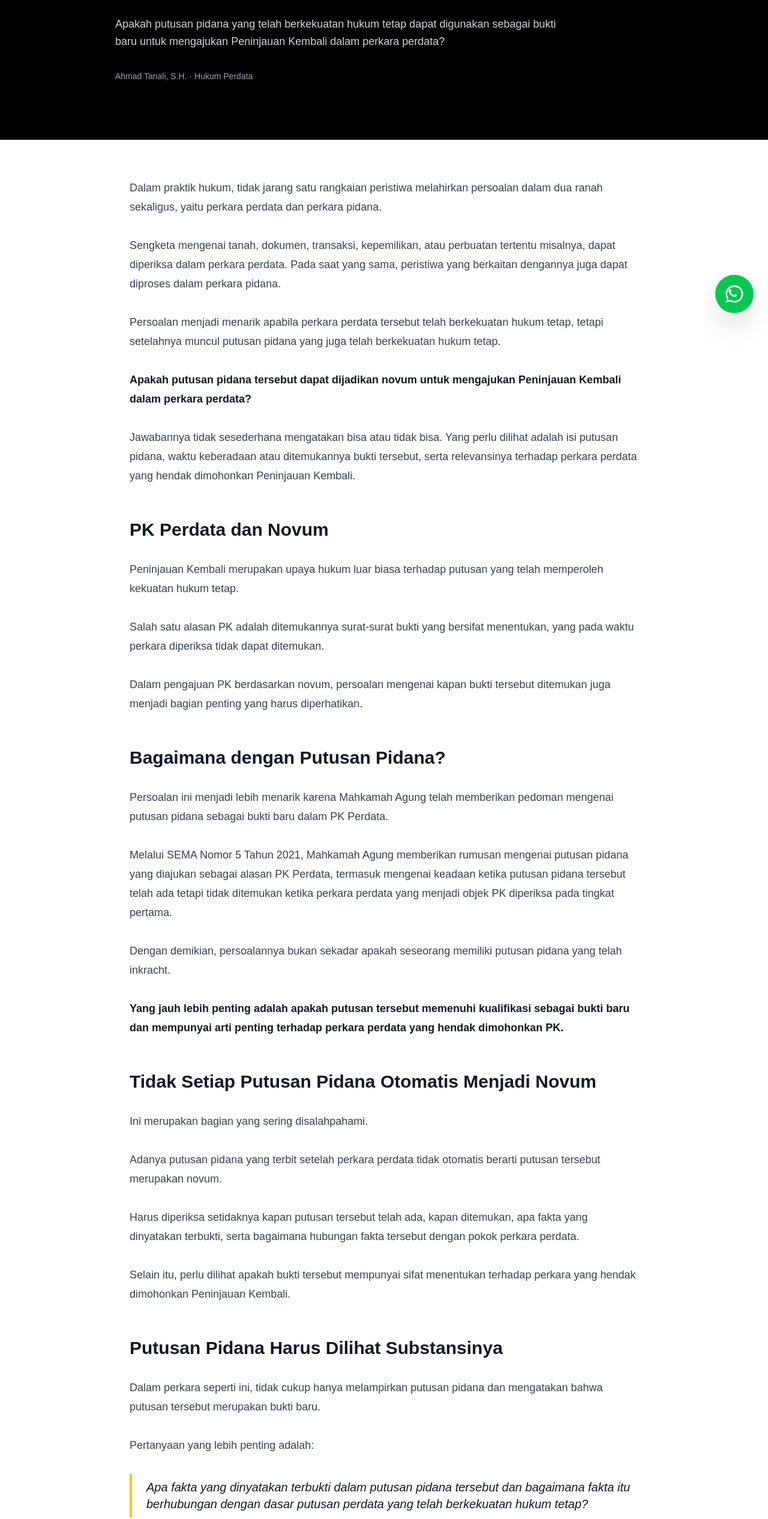
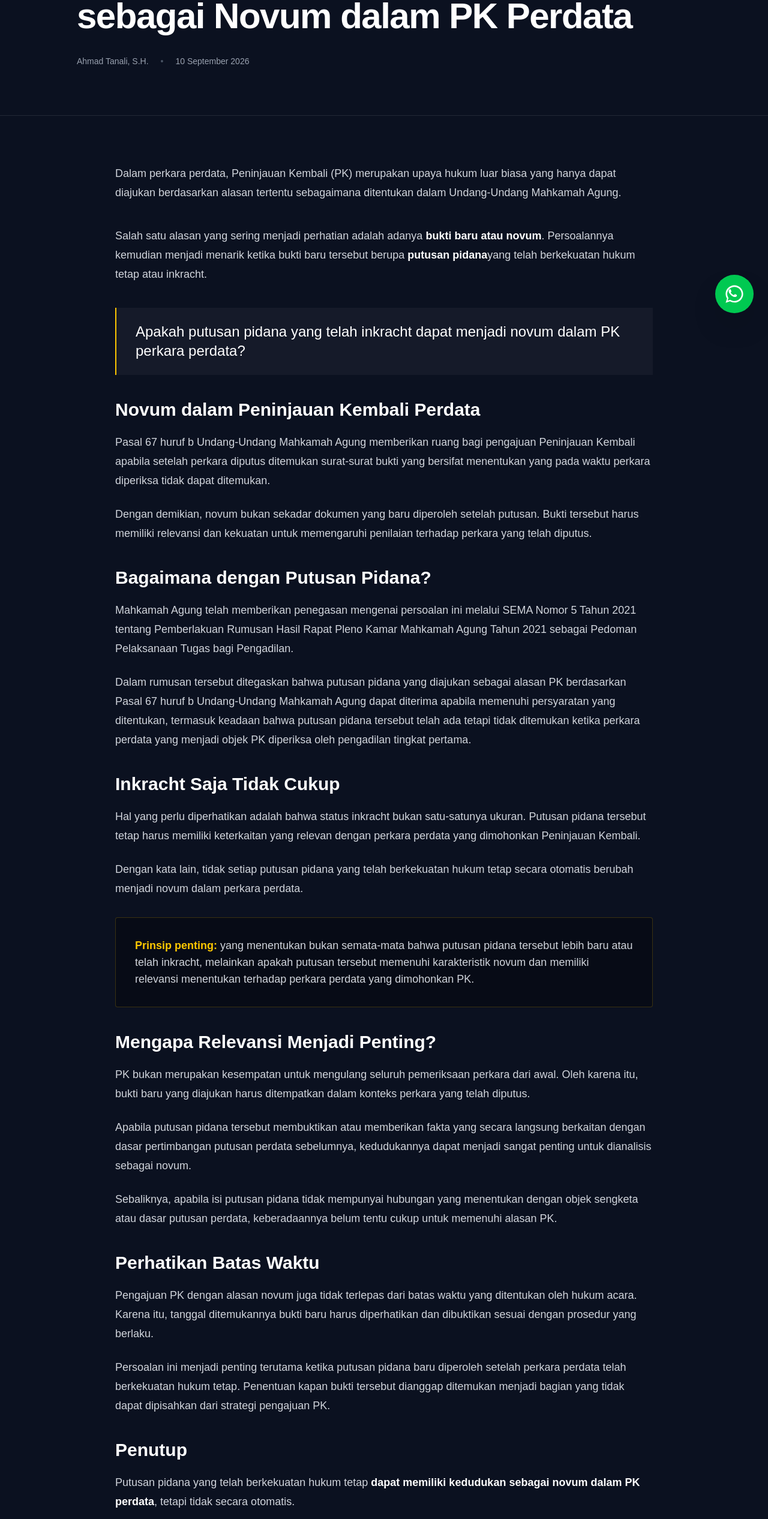
Before and after one commit to ahmadtanali/kantor-hukum, a Next.js app: page /artikel/putusan-pidana-inkracht-sebagai-novum-perkara-perdata in a window 1280 px wide. Shown: the part 254-2786 px from the top of the page at 60% size. Built offline with nearby package versions, Linux system fonts and the light colour scheme.

Commit message:
Rapikan tampilan artikel novum PK perdata

```diff
--- a/app/artikel/putusan-pidana-inkracht-sebagai-novum-perkara-perdata/page.tsx
+++ b/app/artikel/putusan-pidana-inkracht-sebagai-novum-perkara-perdata/page.tsx
@@ -1,327 +1,260 @@
 import type { Metadata } from "next";
+
 import Navbar from "../../components/Navbar";
 import Footer from "../../components/Footer";
 import FloatingWhatsApp from "../../components/FloatingWhatsApp";
 
 export const metadata: Metadata = {
   title:
-    "Putusan Pidana yang Telah Inkracht sebagai Novum dalam PK Perdata",
+    "Putusan Pidana yang Telah Inkracht sebagai Novum dalam PK Perdata | Ahmad Tanali & Rekan",
   description:
-    "Apakah putusan pidana yang telah berkekuatan hukum tetap dapat menjadi novum dalam Peninjauan Kembali perkara perdata? Simak penjelasan dan batasannya.",
+    "Apakah putusan pidana yang telah berkekuatan hukum tetap dapat menjadi novum dalam Peninjauan Kembali perkara perdata? Memahami kedudukan, syarat, dan relevansinya.",
 };
 
-export default function PutusanPidanaNovumPage() {
+export default function ArticlePage() {
   return (
     <>
       <Navbar />
 
-      <main className="bg-white text-gray-900">
-        <section className="bg-black text-white px-6 py-24">
-          <div className="max-w-4xl mx-auto">
-            <p className="text-yellow-400 text-sm tracking-[0.25em] uppercase mb-5">
-              Hukum Perdata
+      <main className="min-h-screen bg-[#0b1120] text-white">
+        {/* HEADER ARTIKEL */}
+        <section className="border-b border-white/10 px-6 pb-16 pt-32 md:px-12 md:pb-20">
+          <div className="mx-auto max-w-5xl">
+            <p className="mb-5 text-sm font-semibold uppercase tracking-[0.3em] text-yellow-400">
+              HUKUM PERDATA
             </p>
 
-            <h1 className="text-4xl md:text-5xl font-bold leading-tight mb-6">
+            <h1 className="max-w-5xl text-4xl font-bold leading-tight tracking-tight text-white md:text-6xl">
               Putusan Pidana yang Telah Inkracht sebagai Novum dalam PK Perdata
             </h1>
 
-            <p className="text-gray-300 text-lg leading-relaxed max-w-3xl">
-              Apakah putusan pidana yang telah berkekuatan hukum tetap dapat
-              digunakan sebagai bukti baru untuk mengajukan Peninjauan Kembali
-              dalam perkara perdata?
-            </p>
-
-            <div className="mt-8 text-sm text-gray-400">
-              Ahmad Tanali, S.H. · Hukum Perdata
+            <div className="mt-7 flex flex-wrap items-center gap-x-5 gap-y-2 text-sm text-gray-400">
+              <span>Ahmad Tanali, S.H.</span>
+              <span className="hidden text-gray-600 md:inline">•</span>
+              <span>10 September 2026</span>
             </div>
           </div>
         </section>
 
-        <article className="max-w-4xl mx-auto px-6 py-16">
-          <div className="space-y-8 text-lg leading-8 text-gray-700">
+        {/* ISI ARTIKEL */}
+        <article className="px-6 py-14 md:px-12 md:py-20">
+          <div className="mx-auto max-w-4xl">
+            <div className="space-y-10 text-[17px] leading-8 text-gray-300 md:text-lg">
               <p>
-              Dalam praktik hukum, tidak jarang satu rangkaian peristiwa
-              melahirkan persoalan dalam dua ranah sekaligus, yaitu perkara
-              perdata dan perkara pidana.
+                Dalam perkara perdata, Peninjauan Kembali (PK) merupakan upaya
+                hukum luar biasa yang hanya dapat diajukan berdasarkan alasan
+                tertentu sebagaimana ditentukan dalam Undang-Undang Mahkamah
+                Agung.
               </p>
 
               <p>
-              Sengketa mengenai tanah, dokumen, transaksi, kepemilikan, atau
-              perbuatan tertentu misalnya, dapat diperiksa dalam perkara
-              perdata. Pada saat yang sama, peristiwa yang berkaitan dengannya
-              juga dapat diproses dalam perkara pidana.
+                Salah satu alasan yang sering menjadi perhatian adalah adanya
+                <strong className="font-semibold text-white">
+                  {" "}
+                  bukti baru atau novum
+                </strong>
+                . Persoalannya kemudian menjadi menarik ketika bukti baru
+                tersebut berupa <strong className="text-white">putusan pidana</strong>
+                yang telah berkekuatan hukum tetap atau inkracht.
               </p>
 
-            <p>
-              Persoalan menjadi menarik apabila perkara perdata tersebut telah
-              berkekuatan hukum tetap, tetapi setelahnya muncul putusan pidana
-              yang juga telah berkekuatan hukum tetap.
+              {/* HIGHLIGHT */}
+              <div className="border-l-2 border-yellow-400 bg-white/[0.04] px-6 py-6 md:px-8">
+                <p className="text-xl font-medium leading-8 text-white md:text-2xl">
+                  Apakah putusan pidana yang telah inkracht dapat menjadi novum
+                  dalam PK perkara perdata?
                 </p>
+              </div>
 
-            <p className="font-semibold text-gray-900">
-              Apakah putusan pidana tersebut dapat dijadikan novum untuk
-              mengajukan Peninjauan Kembali dalam perkara perdata?
-            </p>
-
-            <p>
-              Jawabannya tidak sesederhana mengatakan bisa atau tidak bisa.
-              Yang perlu dilihat adalah isi putusan pidana, waktu keberadaan
-              atau ditemukannya bukti tersebut, serta relevansinya terhadap
-              perkara perdata yang hendak dimohonkan Peninjauan Kembali.
-            </p>
-
-            <h2 className="text-2xl md:text-3xl font-bold text-gray-900 pt-6">
-              PK Perdata dan Novum
+              <section>
+                <h2 className="mb-5 text-2xl font-bold text-white md:text-3xl">
+                  Novum dalam Peninjauan Kembali Perdata
                 </h2>
 
                 <p>
-              Peninjauan Kembali merupakan upaya hukum luar biasa terhadap
-              putusan yang telah memperoleh kekuatan hukum tetap.
+                  Pasal 67 huruf b Undang-Undang Mahkamah Agung memberikan
+                  ruang bagi pengajuan Peninjauan Kembali apabila setelah
+                  perkara diputus ditemukan surat-surat bukti yang bersifat
+                  menentukan yang pada waktu perkara diperiksa tidak dapat
+                  ditemukan.
                 </p>
 
-            <p>
-              Salah satu alasan PK adalah ditemukannya surat-surat bukti yang
-              bersifat menentukan, yang pada waktu perkara diperiksa tidak
-              dapat ditemukan.
+                <p className="mt-6">
+                  Dengan demikian, novum bukan sekadar dokumen yang baru
+                  diperoleh setelah putusan. Bukti tersebut harus memiliki
+                  relevansi dan kekuatan untuk memengaruhi penilaian terhadap
+                  perkara yang telah diputus.
                 </p>
+              </section>
 
-            <p>
-              Dalam pengajuan PK berdasarkan novum, persoalan mengenai kapan
-              bukti tersebut ditemukan juga menjadi bagian penting yang harus
-              diperhatikan.
-            </p>
-
-            <h2 className="text-2xl md:text-3xl font-bold text-gray-900 pt-6">
+              <section>
+                <h2 className="mb-5 text-2xl font-bold text-white md:text-3xl">
                   Bagaimana dengan Putusan Pidana?
                 </h2>
 
                 <p>
-              Persoalan ini menjadi lebih menarik karena Mahkamah Agung telah
-              memberikan pedoman mengenai putusan pidana sebagai bukti baru
-              dalam PK Perdata.
+                  Mahkamah Agung telah memberikan penegasan mengenai persoalan
+                  ini melalui SEMA Nomor 5 Tahun 2021 tentang Pemberlakuan
+                  Rumusan Hasil Rapat Pleno Kamar Mahkamah Agung Tahun 2021
+                  sebagai Pedoman Pelaksanaan Tugas bagi Pengadilan.
                 </p>
 
-            <p>
-              Melalui SEMA Nomor 5 Tahun 2021, Mahkamah Agung memberikan
-              rumusan mengenai putusan pidana yang diajukan sebagai alasan PK
-              Perdata, termasuk mengenai keadaan ketika putusan pidana tersebut
-              telah ada tetapi tidak ditemukan ketika perkara perdata yang
-              menjadi objek PK diperiksa pada tingkat pertama.
+                <p className="mt-6">
+                  Dalam rumusan tersebut ditegaskan bahwa putusan pidana yang
+                  diajukan sebagai alasan PK berdasarkan Pasal 67 huruf b
+                  Undang-Undang Mahkamah Agung dapat diterima apabila memenuhi
+                  persyaratan yang ditentukan, termasuk keadaan bahwa putusan
+                  pidana tersebut telah ada tetapi tidak ditemukan ketika
+                  perkara perdata yang menjadi objek PK diperiksa oleh
+                  pengadilan tingkat pertama.
                 </p>
+              </section>
 
-            <p>
-              Dengan demikian, persoalannya bukan sekadar apakah seseorang
-              memiliki putusan pidana yang telah inkracht.
-            </p>
-
-            <p className="font-semibold text-gray-900">
-              Yang jauh lebih penting adalah apakah putusan tersebut memenuhi
-              kualifikasi sebagai bukti baru dan mempunyai arti penting
-              terhadap perkara perdata yang hendak dimohonkan PK.
-            </p>
-
-            <h2 className="text-2xl md:text-3xl font-bold text-gray-900 pt-6">
-              Tidak Setiap Putusan Pidana Otomatis Menjadi Novum
+              <section>
+                <h2 className="mb-5 text-2xl font-bold text-white md:text-3xl">
+                  Inkracht Saja Tidak Cukup
                 </h2>
 
                 <p>
-              Ini merupakan bagian yang sering disalahpahami.
+                  Hal yang perlu diperhatikan adalah bahwa status inkracht
+                  bukan satu-satunya ukuran. Putusan pidana tersebut tetap
+                  harus memiliki keterkaitan yang relevan dengan perkara
+                  perdata yang dimohonkan Peninjauan Kembali.
                 </p>
 
-            <p>
-              Adanya putusan pidana yang terbit setelah perkara perdata tidak
-              otomatis berarti putusan tersebut merupakan novum.
+                <p className="mt-6">
+                  Dengan kata lain, tidak setiap putusan pidana yang telah
+                  berkekuatan hukum tetap secara otomatis berubah menjadi
+                  novum dalam perkara perdata.
                 </p>
 
-            <p>
-              Harus diperiksa setidaknya kapan putusan tersebut telah ada,
-              kapan ditemukan, apa fakta yang dinyatakan terbukti, serta
-              bagaimana hubungan fakta tersebut dengan pokok perkara perdata.
+                <div className="my-8 rounded-sm border border-yellow-400/20 bg-black/30 p-6 md:p-8">
+                  <p className="text-base leading-7 text-gray-300 md:text-lg">
+                    <span className="font-semibold text-yellow-400">
+                      Prinsip penting:
+                    </span>{" "}
+                    yang menentukan bukan semata-mata bahwa putusan pidana
+                    tersebut lebih baru atau telah inkracht, melainkan apakah
+                    putusan tersebut memenuhi karakteristik novum dan memiliki
+                    relevansi menentukan terhadap perkara perdata yang
+                    dimohonkan PK.
                   </p>
+                </div>
+              </section>
 
-            <p>
-              Selain itu, perlu dilihat apakah bukti tersebut mempunyai sifat
-              menentukan terhadap perkara yang hendak dimohonkan Peninjauan
-              Kembali.
-            </p>
-
-            <h2 className="text-2xl md:text-3xl font-bold text-gray-900 pt-6">
-              Putusan Pidana Harus Dilihat Substansinya
+              <section>
+                <h2 className="mb-5 text-2xl font-bold text-white md:text-3xl">
+                  Mengapa Relevansi Menjadi Penting?
                 </h2>
 
                 <p>
-              Dalam perkara seperti ini, tidak cukup hanya melampirkan putusan
-              pidana dan mengatakan bahwa putusan tersebut merupakan bukti
-              baru.
+                  PK bukan merupakan kesempatan untuk mengulang seluruh
+                  pemeriksaan perkara dari awal. Oleh karena itu, bukti baru
+                  yang diajukan harus ditempatkan dalam konteks perkara yang
+                  telah diputus.
                 </p>
 
-            <p>
-              Pertanyaan yang lebih penting adalah:
+                <p className="mt-6">
+                  Apabila putusan pidana tersebut membuktikan atau memberikan
+                  fakta yang secara langsung berkaitan dengan dasar pertimbangan
+                  putusan perdata sebelumnya, kedudukannya dapat menjadi sangat
+                  penting untuk dianalisis sebagai novum.
                 </p>
 
-            <blockquote className="border-l-4 border-yellow-400 pl-6 py-2 text-xl italic text-gray-900">
-              Apa fakta yang dinyatakan terbukti dalam putusan pidana tersebut
-              dan bagaimana fakta itu berhubungan dengan dasar putusan perdata
-              yang telah berkekuatan hukum tetap?
-            </blockquote>
+                <p className="mt-6">
+                  Sebaliknya, apabila isi putusan pidana tidak mempunyai
+                  hubungan yang menentukan dengan objek sengketa atau dasar
+                  putusan perdata, keberadaannya belum tentu cukup untuk
+                  memenuhi alasan PK.
+                </p>
+              </section>
 
-            <p>
-              Karena itu, pertimbangan hukum dalam putusan pidana menjadi
-              penting untuk diperhatikan. Dari sana dapat dilihat fakta apa
-              yang diperiksa, alat bukti apa yang dinilai, serta perbuatan apa
-              yang dinyatakan terbukti.
-            </p>
-
-            <h2 className="text-2xl md:text-3xl font-bold text-gray-900 pt-6">
-              Bagaimana Jika Putusan Pidana Berkaitan Langsung dengan Objek
-              Perkara Perdata?
+              <section>
+                <h2 className="mb-5 text-2xl font-bold text-white md:text-3xl">
+                  Perhatikan Batas Waktu
                 </h2>
 
                 <p>
-              Misalnya suatu perkara perdata berkaitan dengan keabsahan
-              dokumen, transaksi, kepemilikan, atau peristiwa tertentu.
-              Kemudian dalam perkara pidana yang berkaitan dengan objek atau
-              peristiwa tersebut, pengadilan menyatakan adanya perbuatan
-              pidana berdasarkan proses pembuktian di persidangan.
+                  Pengajuan PK dengan alasan novum juga tidak terlepas dari
+                  batas waktu yang ditentukan oleh hukum acara. Karena itu,
+                  tanggal ditemukannya bukti baru harus diperhatikan dan
+                  dibuktikan sesuai dengan prosedur yang berlaku.
                 </p>
 
-            <p>
-              Apabila putusan pidana tersebut telah berkekuatan hukum tetap dan
-              memenuhi persyaratan sebagai bukti baru, maka putusan tersebut
-              tentu memiliki relevansi yang perlu dianalisis dalam permohonan
-              PK Perdata.
+                <p className="mt-6">
+                  Persoalan ini menjadi penting terutama ketika putusan pidana
+                  baru diperoleh setelah perkara perdata telah berkekuatan
+                  hukum tetap. Penentuan kapan bukti tersebut dianggap
+                  ditemukan menjadi bagian yang tidak dapat dipisahkan dari
+                  strategi pengajuan PK.
                 </p>
+              </section>
 
-            <p>
-              Namun hal tersebut tetap tidak berarti bahwa putusan pidana
-              secara otomatis membatalkan putusan perdata.
-            </p>
-
-            <p>
-              Yang harus diuji adalah apakah bukti tersebut memenuhi syarat
-              novum dan apakah mempunyai sifat menentukan terhadap perkara yang
-              telah diputus.
-            </p>
-
-            <h2 className="text-2xl md:text-3xl font-bold text-gray-900 pt-6">
-              Waktu Ditemukannya Novum Juga Penting
-            </h2>
-
-            <p>
-              Dalam PK berdasarkan novum, persoalan waktu bukan sesuatu yang
-              dapat diabaikan.
-            </p>
-
-            <p>
-              Karena itu, tanggal dan keadaan ketika bukti tersebut ditemukan
-              perlu diperhatikan dalam proses pengajuan PK.
-            </p>
-
-            <p>
-              Persoalan ini menjadi penting karena PK memiliki ketentuan
-              tersendiri mengenai tenggang waktu dan tata cara pengajuan
-              berdasarkan novum.
-            </p>
-
-            <h2 className="text-2xl md:text-3xl font-bold text-gray-900 pt-6">
-              Jadi, Apakah Putusan Pidana Inkracht Bisa Menjadi Novum?
-            </h2>
-
-            <p>
-              <strong>
-                Bisa dalam keadaan tertentu, tetapi tidak otomatis.
-              </strong>
-            </p>
-
-            <p>
-              Putusan pidana yang telah berkekuatan hukum tetap dapat menjadi
-              bagian penting dari argumentasi PK Perdata apabila memenuhi
-              persyaratan bukti baru dan mempunyai relevansi serta sifat
-              menentukan terhadap perkara yang telah diputus.
-            </p>
-
-            <p>
-              Karena itu, ketika seseorang memperoleh putusan pidana yang
-              berkaitan dengan perkara perdata yang sebelumnya telah
-              berkekuatan hukum tetap, jangan langsung menyimpulkan bahwa
-              perkara perdata pasti dapat dibuka kembali.
-            </p>
-
-            <p>
-              Yang harus diperiksa adalah hubungan antara kedua perkara,
-              substansi putusan pidana, waktu keberadaan atau ditemukannya
-              bukti, serta pengaruhnya terhadap putusan perdata yang telah
-              berkekuatan hukum tetap.
-            </p>
-
-            <h2 className="text-2xl md:text-3xl font-bold text-gray-900 pt-6">
+              <section>
+                <h2 className="mb-5 text-2xl font-bold text-white md:text-3xl">
                   Penutup
                 </h2>
 
                 <p>
-              Putusan pidana yang telah berkekuatan hukum tetap dapat memiliki
-              arti penting dalam upaya hukum Peninjauan Kembali perkara
-              perdata.
+                  Putusan pidana yang telah berkekuatan hukum tetap{" "}
+                  <strong className="text-white">
+                    dapat memiliki kedudukan sebagai novum dalam PK perdata
+                  </strong>
+                  , tetapi tidak secara otomatis.
                 </p>
 
-            <p>
-              Namun, inkracht saja tidak cukup untuk menjadikan suatu putusan
-              pidana sebagai novum.
+                <p className="mt-6">
+                  Harus dilihat apakah putusan tersebut memenuhi persyaratan
+                  novum, telah ada tetapi tidak ditemukan ketika perkara
+                  diperiksa pada tingkat pertama, serta mempunyai relevansi
+                  yang menentukan terhadap perkara perdata yang menjadi objek
+                  PK.
                 </p>
 
-            <p>
-              Harus dilihat apakah putusan tersebut memenuhi persyaratan bukti
-              baru, apakah mempunyai hubungan langsung dengan perkara perdata,
-              serta apakah memiliki sifat menentukan terhadap putusan yang
-              hendak dimohonkan PK.
+                <p className="mt-6">
+                  Karena itu, sebelum mengajukan PK, penting untuk membaca
+                  secara utuh hubungan antara putusan pidana, alat bukti dalam
+                  perkara perdata sebelumnya, serta pertimbangan hukum yang
+                  menjadi dasar putusan yang hendak dimohonkan Peninjauan
+                  Kembali.
                 </p>
-
-            <p className="font-semibold text-gray-900">
-              Dengan demikian, pertanyaan yang lebih tepat bukan sekadar
-              “Apakah ada putusan pidana?”, tetapi “Apakah putusan pidana
-              tersebut memenuhi syarat sebagai novum yang dapat menjadi dasar
-              Peninjauan Kembali perkara perdata?”
-            </p>
-
-            <p>
-              Jawaban atas pertanyaan tersebut pada akhirnya harus dilihat dari
-              kronologi perkara, isi putusan, bukti yang tersedia, dan hubungan
-              antara perkara pidana dengan perkara perdata yang telah
-              berkekuatan hukum tetap.
-            </p>
+              </section>
             </div>
 
-          <div className="mt-16 border-t border-gray-200 pt-10">
-            <div className="bg-black text-white p-8 md:p-10">
-              <p className="text-yellow-400 text-sm uppercase tracking-widest mb-3">
+            {/* CTA */}
+            <div className="mt-16 border-t border-white/10 pt-10">
+              <div className="rounded-sm border border-yellow-400/20 bg-white/[0.03] p-7 md:p-9">
+                <p className="text-sm font-semibold uppercase tracking-[0.2em] text-yellow-400">
                   Konsultasi Hukum
                 </p>
 
-              <h3 className="text-2xl font-bold mb-4">
-                Memiliki putusan pidana yang berkaitan dengan perkara perdata?
+                <h3 className="mt-3 text-2xl font-bold text-white md:text-3xl">
+                  Memiliki persoalan hukum yang serupa?
                 </h3>
 
-              <p className="text-gray-300 leading-relaxed mb-6">
-                Posisi setiap perkara berbeda. Analisis terhadap putusan,
-                kronologi, dan bukti yang tersedia diperlukan untuk menentukan
-                langkah hukum yang tepat.
+                <p className="mt-4 max-w-2xl leading-7 text-gray-400">
+                  Setiap perkara memiliki fakta dan dokumen yang berbeda.
+                  Analisis terhadap posisi hukum dan alat bukti perlu dilakukan
+                  secara menyeluruh sebelum menentukan langkah hukum.
                 </p>
 
                 <a
-                href="https://wa.me/6281316871100?text=Halo%20Ahmad%20Tanali%20%26%20Rekan%2C%20saya%20ingin%20konsultasi%20mengenai%20putusan%20pidana%20yang%20berkaitan%20dengan%20perkara%20perdata%20dan%20PK."
+                  href="https://wa.me/6281316871100?text=Halo%20Ahmad%20Tanali%20%26%20Rekan%2C%20saya%20ingin%20berkonsultasi%20mengenai%20perkara%20hukum."
                   target="_blank"
                   rel="noopener noreferrer"
-                className="inline-block bg-yellow-400 text-black font-semibold px-6 py-3 hover:bg-yellow-300 transition"
+                  className="mt-6 inline-flex items-center gap-2 bg-yellow-400 px-6 py-3 text-sm font-bold uppercase tracking-wider text-black transition hover:bg-yellow-300"
                 >
                   Konsultasi via WhatsApp
+                  <span>→</span>
                 </a>
+              </div>
             </div>
           </div>
         </article>
       </main>
 
       <Footer />
+
       <FloatingWhatsApp />
     </>
   );
```
Lines whose indentation alone changed are shown as unchanged.
